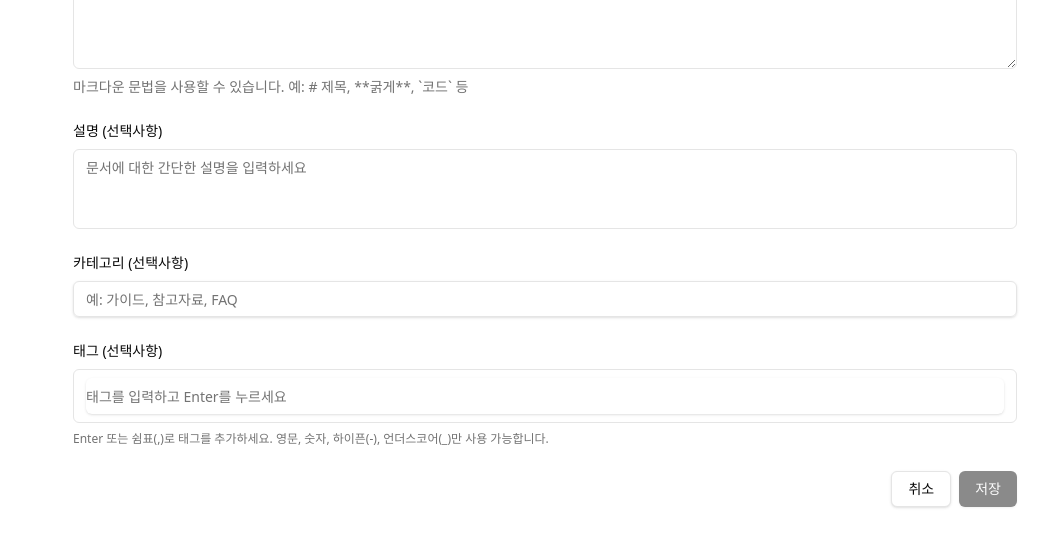
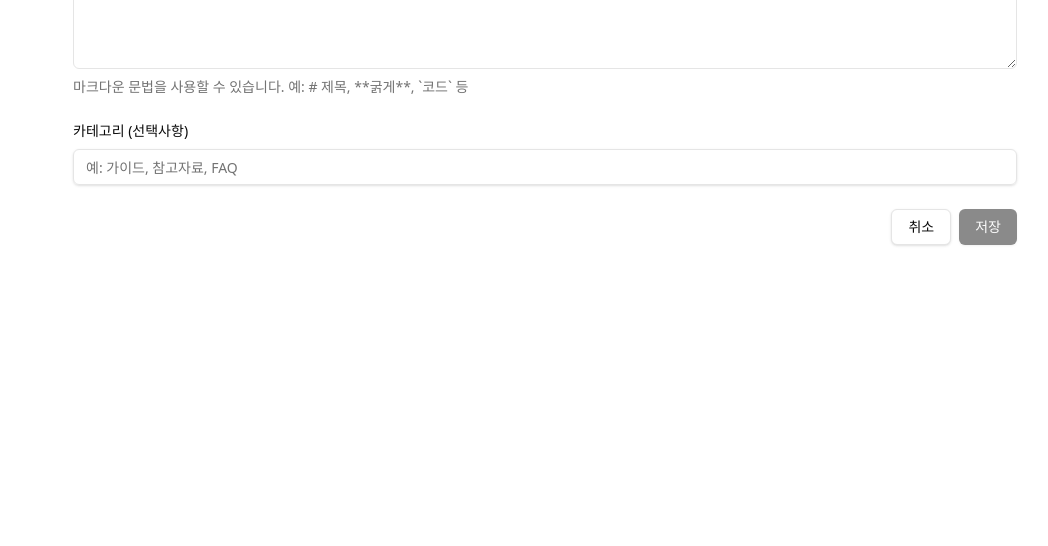
Before and after one commit to JeonB/wiki-template, a Next.js app: page /new in a window 1280 px wide. Shown: the part 824-1370 px from the top of the page, without its empty margins (223-1271 px from the left). After the commit the page ends 1109 px from the top, so only its background shows below. Built offline with nearby package versions, Linux system fonts and the light colour scheme.

Commit message:
Update: 태그, 설명 props 제거

```diff
--- a/components/wiki/edit-wiki-form.tsx
+++ b/components/wiki/edit-wiki-form.tsx
@@ -15,9 +15,7 @@ interface EditWikiFormProps {
 export default function EditWikiForm({ page, onSubmit }: EditWikiFormProps) {
   const [title, setTitle] = useState(page.frontmatter.title);
   const [content, setContent] = useState(page.content);
-  const [description, setDescription] = useState(page.frontmatter.description || '');
   const [category, setCategory] = useState(page.frontmatter.category || '');
-  const [tags, setTags] = useState<string[]>(page.frontmatter.tags || []);
   const [error, setError] = useState<string | null>(null);
   const [isPending, startTransition] = useTransition();
   const router = useRouter();
@@ -44,14 +42,7 @@ export default function EditWikiForm({ page, onSubmit }: EditWikiFormProps) {
         </div>
       )}
       <WikiEditor title={title} content={content} onTitleChange={setTitle} onContentChange={setContent} />
-      <WikiFormFields
-        description={description}
-        category={category}
-        tags={tags}
-        onDescriptionChange={setDescription}
-        onCategoryChange={setCategory}
-        onTagsChange={setTags}
-      />
+      <WikiFormFields category={category} onCategoryChange={setCategory} />
       <input type="hidden" name="title" value={title} />
       <input type="hidden" name="content" value={content} />
       <div className="flex justify-end gap-2">
--- a/components/wiki/new-wiki-form.tsx
+++ b/components/wiki/new-wiki-form.tsx
@@ -16,9 +16,7 @@ export default function NewWikiForm({ onSubmit }: NewWikiFormProps) {
   const [slug, setSlug] = useState('');
   const [title, setTitle] = useState('');
   const [content, setContent] = useState('');
-  const [description, setDescription] = useState('');
   const [category, setCategory] = useState('');
-  const [tags, setTags] = useState<string[]>([]);
   const [error, setError] = useState<string | null>(null);
   const [isPending, startTransition] = useTransition();
   const router = useRouter();
@@ -59,14 +57,7 @@ export default function NewWikiForm({ onSubmit }: NewWikiFormProps) {
         <p className="mt-2 text-sm text-muted-foreground">영문 소문자, 숫자, 하이픈(-)만 사용 가능합니다.</p>
       </div>
       <WikiEditor title={title} content={content} onTitleChange={setTitle} onContentChange={setContent} />
-      <WikiFormFields
-        description={description}
-        category={category}
-        tags={tags}
-        onDescriptionChange={setDescription}
-        onCategoryChange={setCategory}
-        onTagsChange={setTags}
-      />
+      <WikiFormFields category={category} onCategoryChange={setCategory} />
       <input type="hidden" name="slug" value={slug} />
       <input type="hidden" name="title" value={title} />
       <input type="hidden" name="content" value={content} />
--- a/components/wiki/wiki-form-fields.tsx
+++ b/components/wiki/wiki-form-fields.tsx
@@ -1,42 +1,15 @@
 'use client';
 
-import TagInput from '@/components/wiki/tag-input';
 import { Input } from '@/components/ui/input';
-import { Textarea } from '@/components/ui/textarea';
 
 interface WikiFormFieldsProps {
-  description: string;
   category: string;
-  tags: string[];
-  onDescriptionChange: (value: string) => void;
   onCategoryChange: (value: string) => void;
-  onTagsChange: (tags: string[]) => void;
 }
 
-export default function WikiFormFields({
-  description,
-  category,
-  tags,
-  onDescriptionChange,
-  onCategoryChange,
-  onTagsChange,
-}: WikiFormFieldsProps) {
+export default function WikiFormFields({ category, onCategoryChange }: WikiFormFieldsProps) {
   return (
     <>
-      <div>
-        <label htmlFor="wiki-description" className="mb-2 block text-sm font-medium">
-          설명 (선택사항)
-        </label>
-        <Textarea
-          id="wiki-description"
-          name="description"
-          value={description}
-          onChange={(e) => onDescriptionChange(e.target.value)}
-          placeholder="문서에 대한 간단한 설명을 입력하세요"
-          rows={2}
-          className="resize-none"
-        />
-      </div>
       <div>
         <label htmlFor="wiki-category" className="mb-2 block text-sm font-medium">
           카테고리 (선택사항)
@@ -49,15 +22,7 @@ export default function WikiFormFields({
           placeholder="예: 가이드, 참고자료, FAQ"
         />
       </div>
-      <div>
-        <label htmlFor="wiki-tags" className="mb-2 block text-sm font-medium">
-          태그 (선택사항)
-        </label>
-        <TagInput tags={tags} onChange={onTagsChange} />
-      </div>
-      <input type="hidden" name="description" value={description} />
       <input type="hidden" name="category" value={category} />
-      <input type="hidden" name="tags" value={JSON.stringify(tags)} />
     </>
   );
 }
--- a/components/wiki/wiki-list.tsx
+++ b/components/wiki/wiki-list.tsx
@@ -1,5 +1,5 @@
 import Link from 'next/link';
-import { Card, CardContent, CardDescription, CardHeader, CardTitle } from '@/components/ui/card';
+import { Card, CardContent, CardHeader, CardTitle } from '@/components/ui/card';
 import type { WikiListItem } from '@/lib/types/wiki.types';
 
 interface WikiListProps {
@@ -25,24 +25,11 @@ export default function WikiList({ items }: WikiListProps) {
           <Card className="h-full transition-shadow hover:shadow-md">
             <CardHeader>
               <CardTitle className="line-clamp-2">{item.title}</CardTitle>
-              {item.description && <CardDescription className="line-clamp-2">{item.description}</CardDescription>}
             </CardHeader>
             <CardContent>
               <div className="flex flex-wrap gap-2 text-sm">
                 {item.category && (
                   <span className="rounded-full bg-secondary px-2 py-1 text-xs">{item.category}</span>
-                )}
-                {item.tags && item.tags.length > 0 && (
-                  <>
-                    {item.tags.slice(0, 3).map((tag) => (
-                      <span key={tag} className="rounded-full bg-muted px-2 py-1 text-xs">
-                        #{tag}
-                      </span>
-                    ))}
-                    {item.tags.length > 3 && (
-                      <span className="text-muted-foreground text-xs">+{item.tags.length - 3}</span>
-                    )}
-                  </>
                 )}
               </div>
               {item.updatedAt && (
--- a/components/wiki/wiki-search.tsx
+++ b/components/wiki/wiki-search.tsx
@@ -225,30 +225,11 @@ export default function WikiSearch({ open, onOpenChange }: WikiSearchProps) {
                             )
                           )}
                         </h3>
-                        {item.description && (
-                          <p className="text-muted-foreground mt-1 text-sm line-clamp-1">
-                            {item.description}
-                          </p>
+                        {item.category && (
+                          <span className="text-muted-foreground mt-1 inline-block rounded-full bg-secondary px-2 py-0.5 text-xs">
+                            {item.category}
+                          </span>
                         )}
-                        <div className="mt-2 flex flex-wrap gap-2">
-                          {item.category && (
-                            <span className="rounded-full bg-secondary px-2 py-0.5 text-xs">
-                              {item.category}
-                            </span>
-                          )}
-                          {item.tags && item.tags.length > 0 && (
-                            <>
-                              {item.tags.slice(0, 2).map((tag) => (
-                                <span
-                                  key={tag}
-                                  className="rounded-full bg-muted px-2 py-0.5 text-xs"
-                                >
-                                  #{tag}
-                                </span>
-                              ))}
-                            </>
-                          )}
-                        </div>
                       </div>
                     </div>
                   </button>
--- a/components/wiki/wiki-viewer.tsx
+++ b/components/wiki/wiki-viewer.tsx
@@ -11,25 +11,11 @@ export default function WikiViewer({ page }: WikiViewerProps) {
         <h1 className="mb-2 text-3xl font-semibold">
           {page.frontmatter.title}
         </h1>
-        {page.frontmatter.description && (
-          <p className="text-muted-foreground text-lg">
-            {page.frontmatter.description}
-          </p>
-        )}
         <div className="flex flex-wrap gap-2 text-sm text-muted-foreground">
           {page.frontmatter.category && (
             <span className="rounded-full bg-secondary px-3 py-1">
               {page.frontmatter.category}
             </span>
-          )}
-          {page.frontmatter.tags && page.frontmatter.tags.length > 0 && (
-            <div className="flex flex-wrap gap-2">
-              {page.frontmatter.tags.map((tag) => (
-                <span key={tag} className="rounded-full bg-muted px-3 py-1">
-                  #{tag}
-                </span>
-              ))}
-            </div>
           )}
           {page.frontmatter.updatedAt && (
             <span>
--- a/content/getting-started.md
+++ b/content/getting-started.md
@@ -1,9 +1,6 @@
 ---
 title: 테스트 문서
-description: 뭘봐 임마
 category: 참고자료
-tags:
-  - test
 createdAt: '2026-01-21T13:23:17.127Z'
 updatedAt: '2026-01-21T13:26:09.632Z'
 ---
--- a/content/onboarding.md
+++ b/content/onboarding.md
@@ -1,10 +1,6 @@
 ---
 title: 신입사원 온보딩
-description: 신입사원을 위한 온보딩 가이드입니다.
 category: 인사
-tags:
-  - 온보딩
-  - 신입사원
 createdAt: "2026-01-01T00:00:00.000Z"
 updatedAt: "2026-01-01T00:00:00.000Z"
 ---
--- a/content/test-markdown-docs.md
+++ b/content/test-markdown-docs.md
@@ -1,7 +1,8 @@
 ---
 title: 드개재
+category: 가이드
 createdAt: '2026-02-19T10:40:47.351Z'
-updatedAt: '2026-02-19T11:11:55.165Z'
+updatedAt: '2026-02-23T12:59:47.837Z'
 ---
 # Hello World
 ## Markdown test
--- a/lib/actions/wiki.actions.ts
+++ b/lib/actions/wiki.actions.ts
@@ -116,7 +116,6 @@ export async function createWikiPage(
         ...wikiConfig.defaultFrontmatter,
         ...frontmatter,
         title,
-        tags: frontmatter?.tags ? [...frontmatter.tags] : [],
         createdAt: new Date().toISOString(),
         updatedAt: new Date().toISOString(),
       },
@@ -279,25 +278,14 @@ export async function createWikiPageFromFormData(formData: FormData): Promise<vo
     .replace(/-+$/, '');
   const title = formData.get('title') as string;
   const content = formData.get('content') as string;
-  const description = (formData.get('description') as string) || undefined;
   const category = (formData.get('category') as string) || undefined;
-  const tagsJson = formData.get('tags') as string;
-  let tags: string[] | undefined;
-
-  try {
-    tags = tagsJson ? JSON.parse(tagsJson) : undefined;
-  } catch {
-    tags = undefined;
-  }
 
   if (!slug || !title || !content) {
     throw new Error('슬러그, 제목, 내용을 모두 입력해주세요');
   }
 
   await createWikiPage(slug, title, content, {
-    description,
     category,
-    tags,
   });
   revalidatePath('/', 'layout');
 }
@@ -319,16 +307,7 @@ export async function updateWikiPageFromFormData(
 ): Promise<void> {
   const title = formData.get('title') as string;
   const content = formData.get('content') as string;
-  const description = (formData.get('description') as string) || undefined;
   const category = (formData.get('category') as string) || undefined;
-  const tagsJson = formData.get('tags') as string;
-  let tags: string[] | undefined;
-
-  try {
-    tags = tagsJson ? JSON.parse(tagsJson) : undefined;
-  } catch {
-    tags = undefined;
-  }
 
   if (!title || !content) {
     throw new Error('제목과 내용을 입력해주세요');
@@ -338,9 +317,7 @@ export async function updateWikiPageFromFormData(
     title,
     content,
     frontmatter: {
-      description,
       category,
-      tags,
     },
   });
   revalidatePath('/', 'layout');
--- a/lib/config/wiki.config.ts
+++ b/lib/config/wiki.config.ts
@@ -9,8 +9,6 @@ export const wikiConfig = {
   allowedExtensions: ['.md', '.markdown'] as const,
   defaultFrontmatter: {
     title: 'Untitled',
-    description: '',
     category: '',
-    tags: [],
   },
 } as const;
```
Also changed, not shown: content/README.md.
